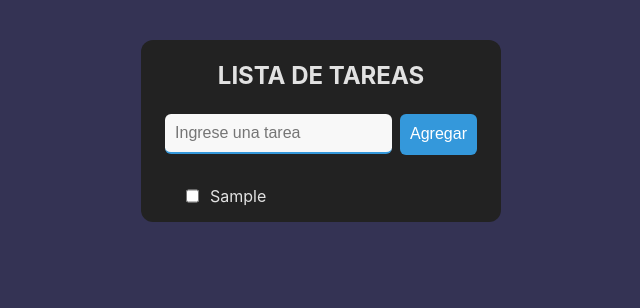
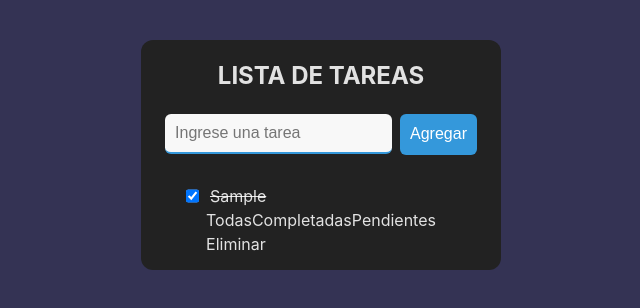
Before and after one commit to julianarrebola1591/argentina-programa-react-grupo1, a React (Vite) app in the folder proyecto-final/: page / in a window 1280 px wide. Both pictures are taken after typing "Sample" into the empty fields and a click on the button "Agregar". Shown: the top 308 px of the page, without its empty margins (319-959 px from the left). Built offline with nearby package versions, Linux system fonts and the light colour scheme; some icons are missing.

Commit message:
Añadir componente footer y el esqueleto

```diff
--- a/proyecto-final/src/App.jsx
+++ b/proyecto-final/src/App.jsx
@@ -1,12 +1,14 @@
 /* eslint-disable react/jsx-key */
 import { useState } from 'react'
 import './App.css'
-import { TaskList, TaskForm, TaskItem } from './components'
+import { TaskList, TaskForm, TaskItem, Footer } from './components'
 
 function App() {
 
   const [tasks, setTasks] = useState([])
   console.log(tasks)
+
+  const [filter, setFilter] = useState('completed')
 
   const deleteTask = (taskId) => {
     setTasks(tasks.filter(task => task.id != taskId))
@@ -30,6 +32,7 @@ function App() {
         setTasks={setTasks}
       />
       <TaskList tasks={tasks} deleteTask={deleteTask} updateTaskDone={updateTaskDone} />
+      <Footer filter={filter} setTasks={setTasks} />
     </section>
   )
 }
--- /dev/null
+++ b/proyecto-final/src/components/Footer/Footer.jsx
@@ -0,0 +1,23 @@
+
+
+const Footer = ({filter, setFilter}) => {
+
+
+  return (
+    <div className='footer'>
+        {/* footer filters debe estar pegado a la parte izquiera. cuando el estado de filter cambia se agrega
+        la clase selected que tiene que hacer que se resalte con un color mas visible*/}
+        <div className='footer-filters'>
+          {<span className={filter === 'all' ? 'filter-selected' : ''} >Todas</span>}
+          {<span className={filter === 'completed' ? 'filter-selected' : ''} >Completadas</span>}
+          {<span className={filter === 'pending' ? 'filter-selected' : ''} >Pendientes</span>}
+        </div>
+        {/* el delete pegado a la derecha */}
+        <div className='footer-delete'>
+          <span>Eliminar</span>
+        </div>
+      </div>
+  )
+}
+
+export default Footer
--- a/proyecto-final/src/components/TaskForm/TaskForm.css
+++ b/proyecto-final/src/components/TaskForm/TaskForm.css
@@ -44,6 +44,7 @@
   background-color: #f8f8f8;
   border-radius: 6px;
   margin-bottom: 10px;
+  color: #000;
 }
 
 #frm-task-input:focus {
--- a/proyecto-final/src/components/TaskItem/TaskItem.jsx
+++ b/proyecto-final/src/components/TaskItem/TaskItem.jsx
@@ -2,12 +2,12 @@ import { useState } from 'react'
 import './TaskItem.css'
 import { FaDeleteLeft } from "react-icons/fa6";
 
-const TaskItem = ({id, name, isDone, deleteTask, updateTaskDone}) => {
+const TaskItem = ({id, name, taskDone, deleteTask, updateTaskDone}) => {
 
   return (
     <div className='task-container'>
-      {isDone ? <input onClick={() => updateTaskDone(id)} type="checkbox" /> : <input onClick={() => updateTaskDone(id)} type="checkbox" defaultChecked />}
-      {<span className={isDone ? '' : 'done-task-text'}>{name}</span>}
+      {taskDone ? <input onClick={() => updateTaskDone(id)} type="checkbox" /> : <input onClick={() => updateTaskDone(id)} type="checkbox" defaultChecked />}
+      {<span className={taskDone ? '' : 'done-task-text'}>{name}</span>}
       {<FaDeleteLeft className='delete-icon' onClick={() => deleteTask(id)}/>}
     </div>
   )
--- a/proyecto-final/src/components/TaskList/TaskList.jsx
+++ b/proyecto-final/src/components/TaskList/TaskList.jsx
@@ -1,7 +1,9 @@
 import './TaskList.css'
 import TaskItem from '../TaskItem/TaskItem'
+import { useState } from 'react'
 
 const TaskList = ({tasks, deleteTask, updateTaskDone}) => {
+
   return (
     <div>
       <div className='tasks-container'>
--- a/proyecto-final/src/components/index.js
+++ b/proyecto-final/src/components/index.js
@@ -1,5 +1,6 @@
 import TaskList from "./TaskList/TaskList";
 import TaskItem from "./TaskItem/TaskItem";
 import TaskForm from "./TaskForm/TaskForm";
+import Footer from "./footer/footer";
 
-export {TaskList, TaskItem, TaskForm}
+export {TaskList, TaskItem, TaskForm, Footer}
```
Also changed, not shown: proyecto-final/src/components/Footer/Footer.css (added).
